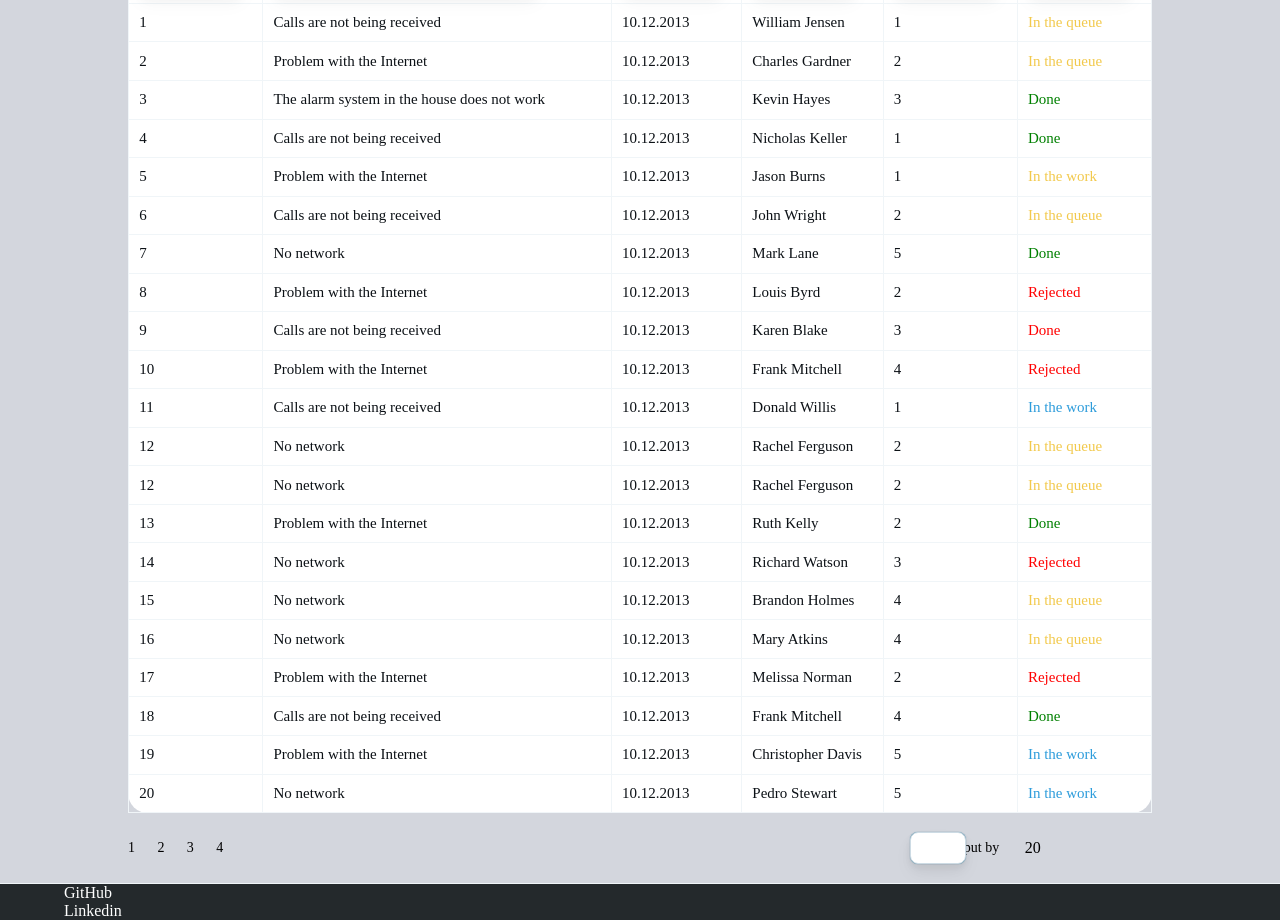
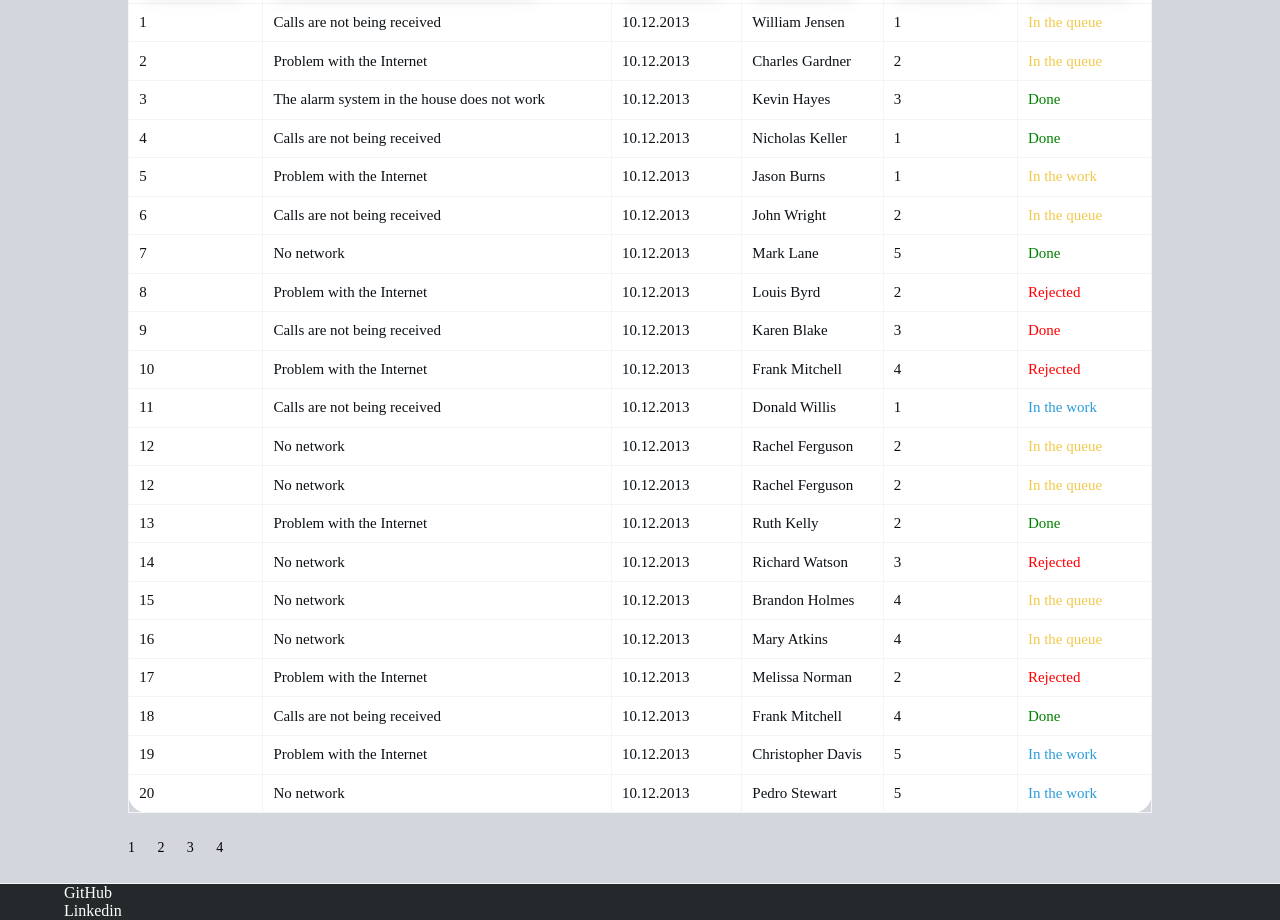
Before and after one commit to mariegorova/Technical-Support, a website: page index.html in a window 1280 px wide. Shown: the part 261-1181 px from the top of the page. Drawn offline with Linux system fonts and the light colour scheme; a web font is replaced by a local one.

Commit message:
delete some elements

```diff
--- a/index.html
+++ b/index.html
@@ -237,10 +237,7 @@
                 <div class="page">3</div>
                 <div class="page">4</div>
             </div>
-            <div class="output">
-                <div class="output_by">Output by</div>
-                <input class="how_much">20</input>
-            </div>
+
         </div>
         </div>
     </main>
```
